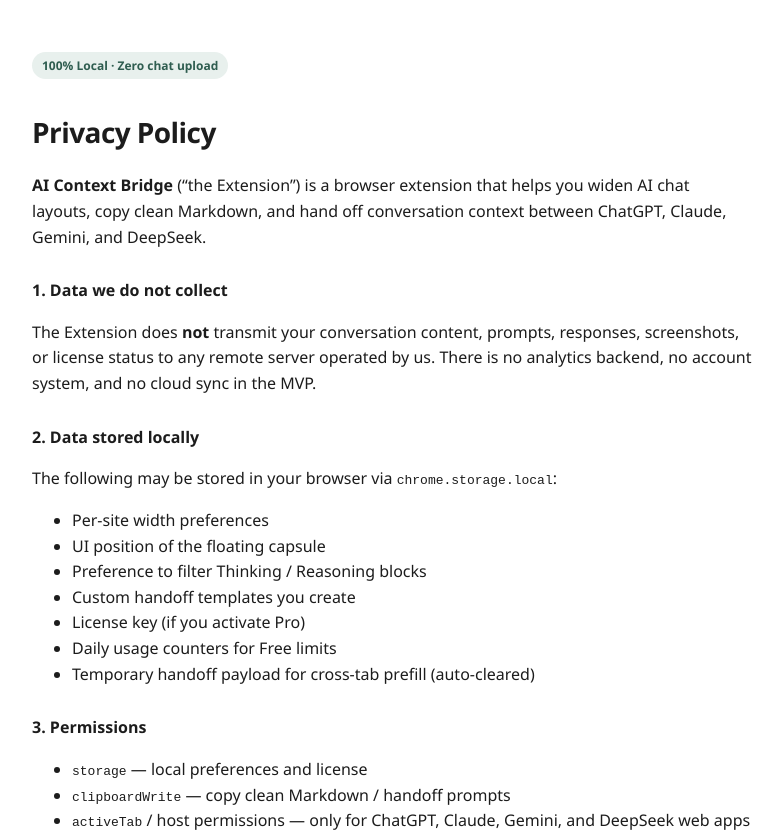
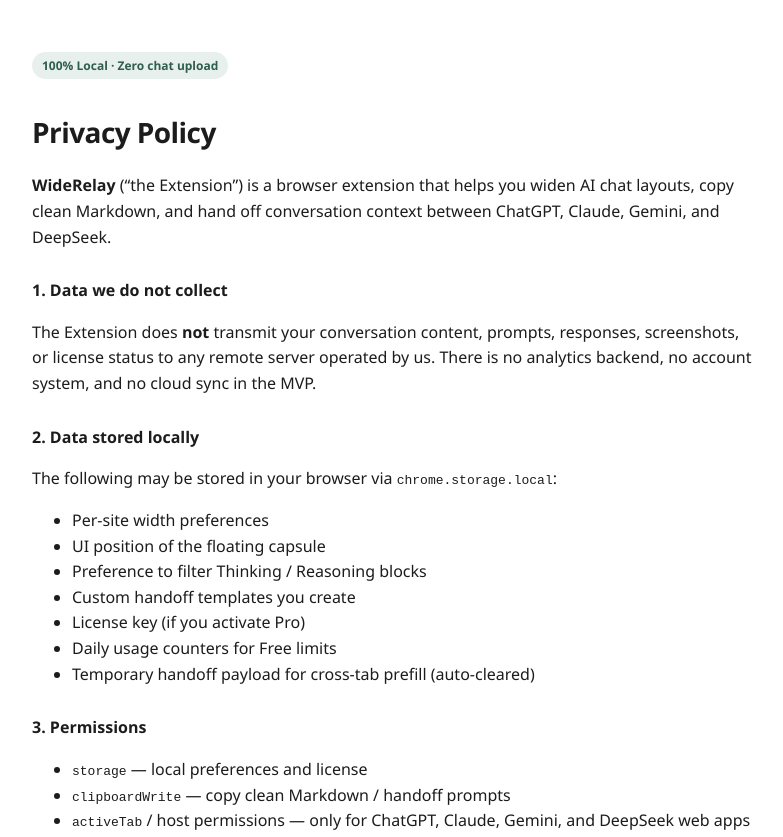
Before and after one commit to Bxiaoyao/ai-context-bridge-legal, a plain HTML site: page index.html in a window 1280 px wide. Shown: the top 837 px of the page, without its empty margins (248-1031 px from the left). Drawn offline with Linux system fonts and the light colour scheme.

Commit message:
Rename policy to WideRelay

```diff
--- a/index.html
+++ b/index.html
@@ -3,7 +3,7 @@
   <head>
     <meta charset="UTF-8" />
     <meta name="viewport" content="width=device-width, initial-scale=1" />
-    <title>Privacy Policy — AI Context Bridge</title>
+    <title>Privacy Policy — WideRelay</title>
     <style>
       body {
         font-family: "Segoe UI", "Helvetica Neue", Arial, sans-serif;
@@ -29,7 +29,7 @@
   <body>
     <p class="badge">100% Local · Zero chat upload</p>
     <h1>Privacy Policy</h1>
-    <p><strong>AI Context Bridge</strong> (“the Extension”) is a browser extension that helps you widen AI chat layouts, copy clean Markdown, and hand off conversation context between ChatGPT, Claude, Gemini, and DeepSeek.</p>
+    <p><strong>WideRelay</strong> (“the Extension”) is a browser extension that helps you widen AI chat layouts, copy clean Markdown, and hand off conversation context between ChatGPT, Claude, Gemini, and DeepSeek.</p>
 
     <h2>1. Data we do not collect</h2>
     <p>
```
Also changed, not shown: privacy.html (+2 -2 lines), 1 other file.
